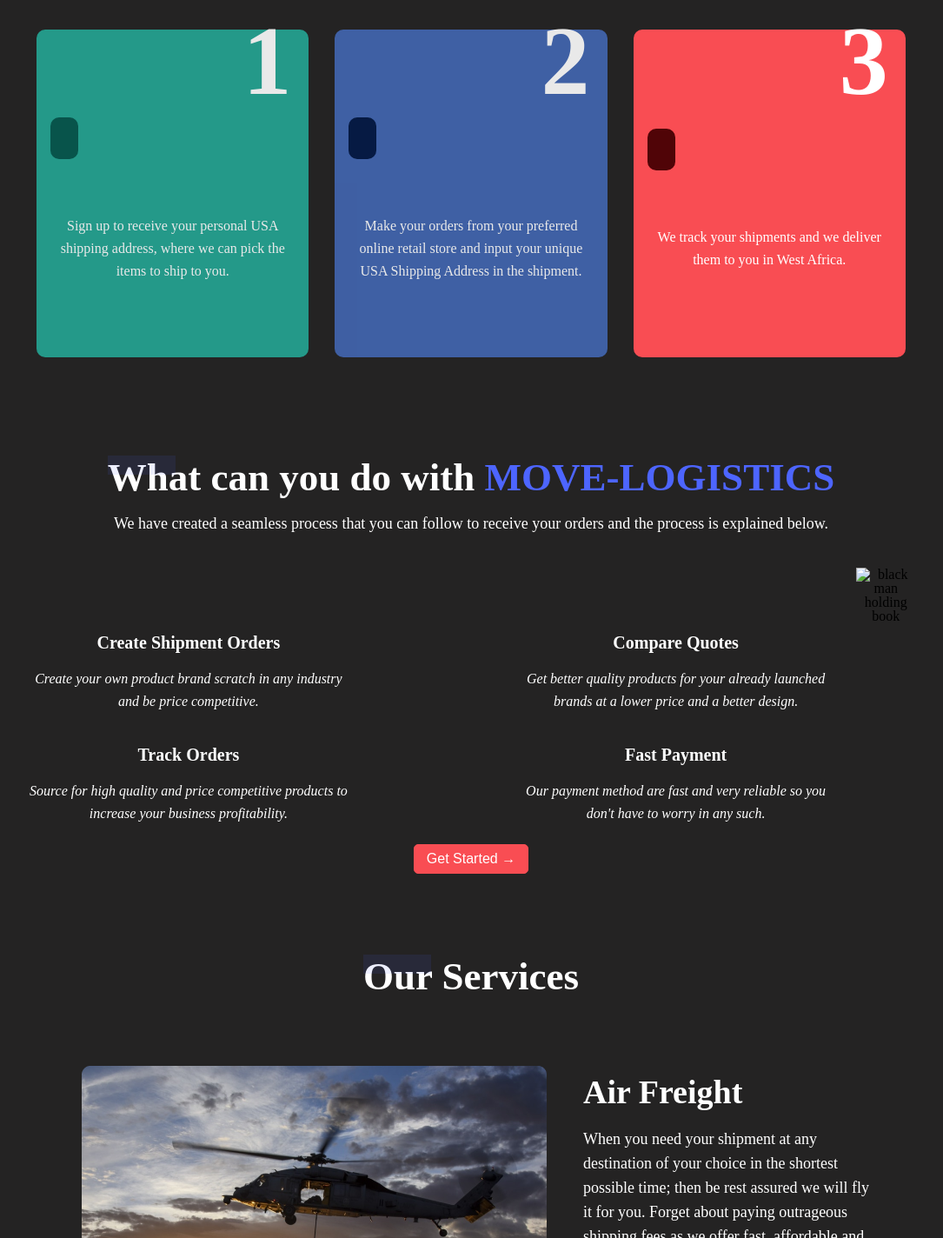
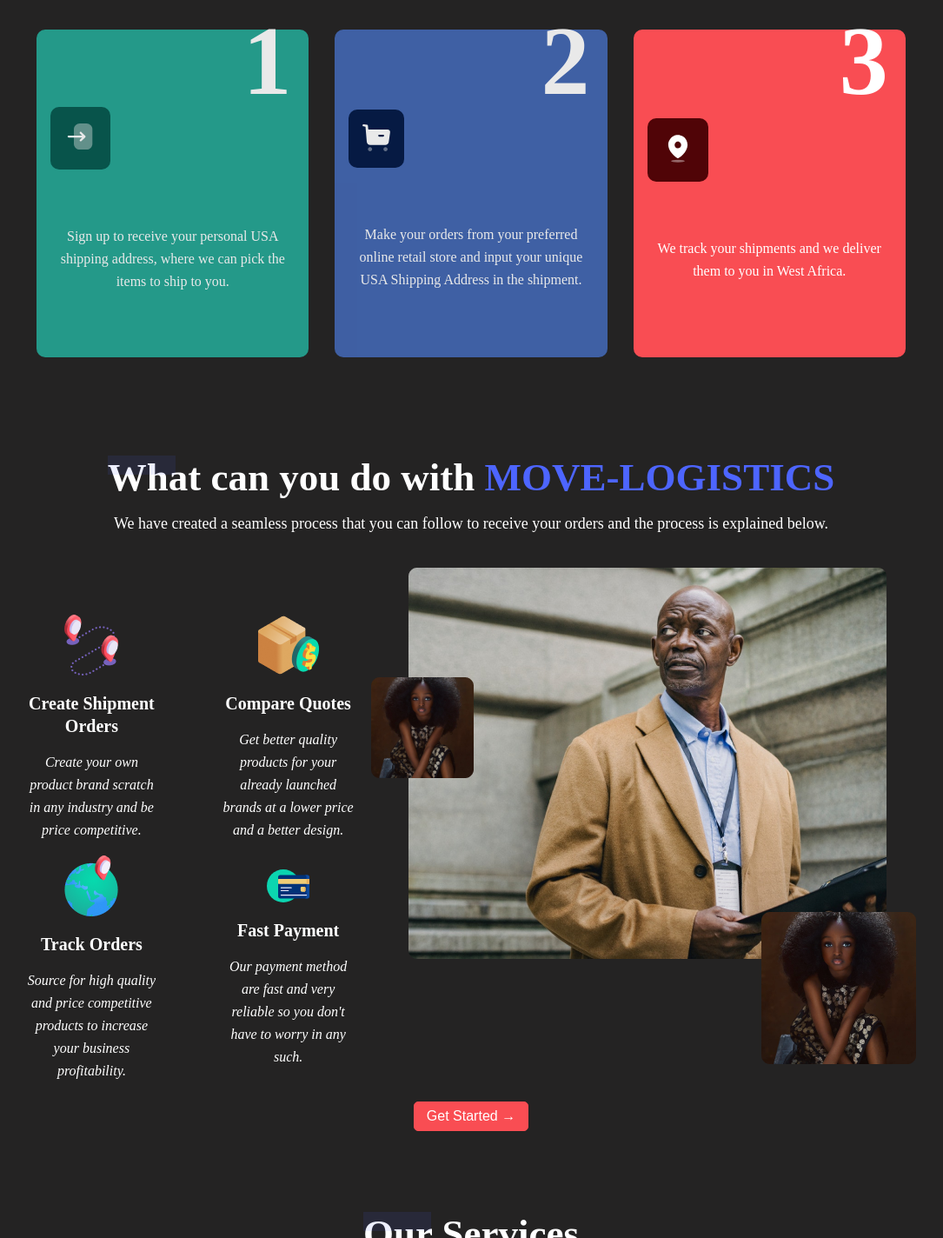
Before and after one commit to Blessdcode/move-logistics, a website: page public/index.html in a window 1280 px wide. Shown: the part 1060-2484 px from the top of the page at 87% size, without its empty margins (98-1183 px from the left). Drawn offline with nearby package versions, Linux system fonts and the light colour scheme; the site is published under a folder, as on GitHub Pages, so addresses that start at the root find nothing.

Commit message:
more changes

```diff
--- a/public/index.html
+++ b/public/index.html
@@ -122,7 +122,7 @@
                             <h2>1</h2>
                         </span>
                         <div class="icon">
-                            <img src="/public/assets/Login.svg" alt="">
+                            <img src="./assets/Login.svg" alt="">
                         </div>
                         <p class="p-black">Sign up to receive your personal USA shipping address, where we can pick the
                             items to ship to you. </p>
@@ -132,7 +132,7 @@
                             <h2>2</h2>
                         </span>
                         <div class="icon">
-                            <img src="/public/assets/Buy.svg" alt="">
+                            <img src="./assets/Buy.svg" alt="">
                         </div>
                         <p class="p-black">Make your orders from your preferred online retail store and input your
                             unique USA Shipping Address in the shipment. </p>
@@ -142,7 +142,7 @@
                             <h2>3</h2>
                         </span>
                         <div class="icon">
-                            <img src="/public/assets/Location.svg" alt="">
+                            <img src="./assets/Location.svg" alt="">
                         </div>
                         <p class="p-black">We track your shipments and we deliver them to you in West Africa. </p>
                     </div>
@@ -159,32 +159,32 @@
                 <div class="offers">
                     <div class="left-offer reveal">
                         <div class="shippment">
-                            <img src="/public/assets/distance.png" alt="">
+                            <img src="./assets/distance.png" alt="">
                             <h4 class="h-black">Create Shipment Orders</h4>
                             <p class="p-black">Create your own product brand scratch in any industry and be price
                                 competitive.</p>
                         </div>
                         <div class="shippment">
-                            <img src="/public/assets/delivery 2.png" alt="">
+                            <img src="./assets/delivery 2.png" alt="">
                             <h4 class="h-black">Compare Quotes</h4>
                             <p class="p-black">Get better quality products for your already launched brands at a lower
                                 price and a better design.</p>
                         </div>
                         <div class="shippment">
-                            <img src="/public/assets/worldwide 1.png" alt="">
+                            <img src="./assets/worldwide 1.png" alt="">
                             <h4 class="h-black">Track Orders</h4>
                             <p class="p-black">Source for high quality and price competitive products to increase your
                                 business profitability.</p>
                         </div>
                         <div class="shippment">
-                            <img src="/public/assets/payment.svg" alt="">
+                            <img src="./assets/payment.svg" alt="">
                             <h4 class="h-black">Fast Payment</h4>
                             <p class="p-black">Our payment method are fast and very reliable so you don't have to worry
                                 in any such.</p>
                         </div>
                     </div>
                     <div class="right-offer scale">
-                        <img src="/public/assets/offers-img.png" alt="black man holding book">
+                        <img src="./assets/offers-img.png" alt="black man holding book">
                     </div>
                 </div>
                 <button class="btn-2 scale">Get Started &#8594;</button>
```
